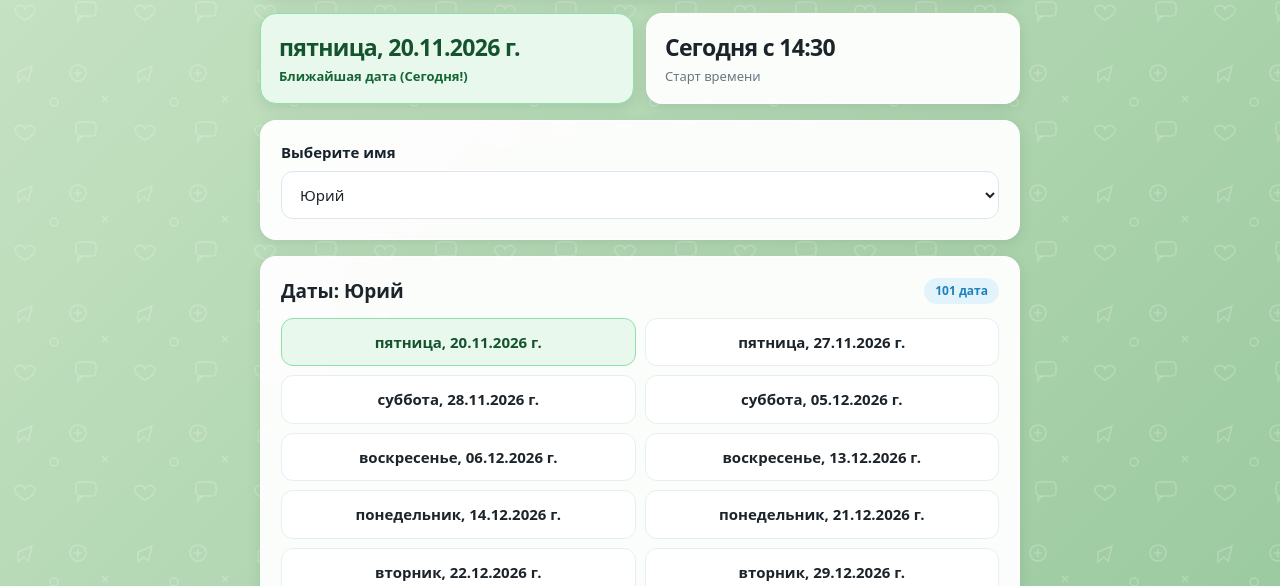
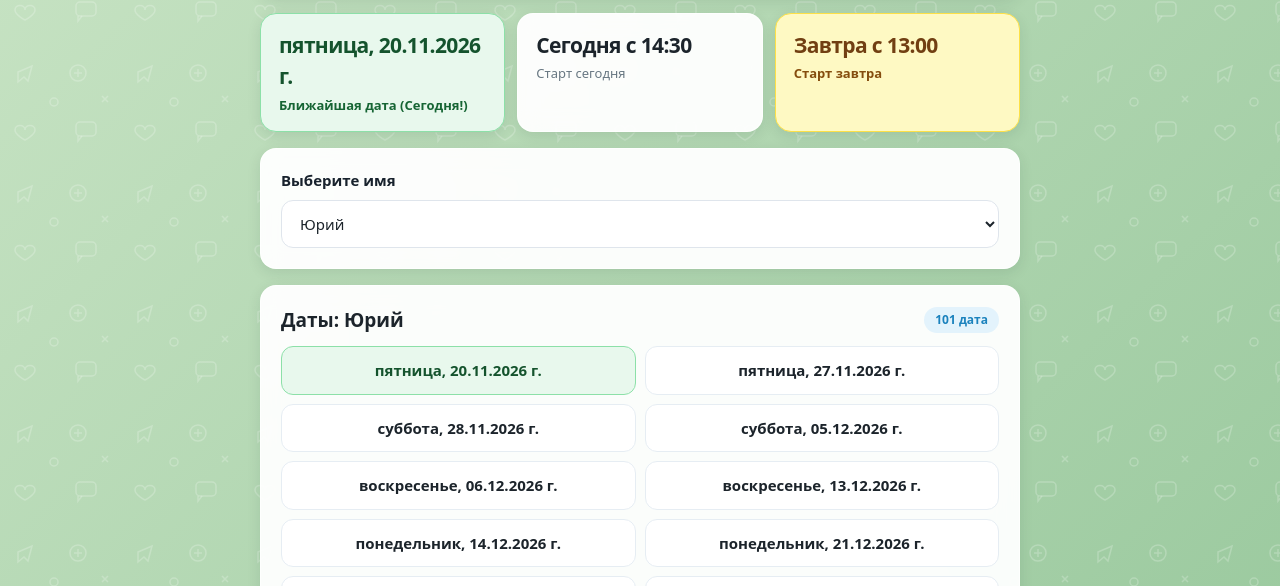
Before and after one commit to Hubbotu/skin, a plain HTML site: page index.html in a window 1280 px wide. Shown: the part 192-778 px from the top of the page. Drawn offline with Linux system fonts and the light colour scheme.

Commit message:
Update index.html

```diff
--- a/index.html
+++ b/index.html
@@ -39,7 +39,7 @@ header{
 }
 h1{margin:8px 0 5px;font-size:clamp(26px,5vw,34px);letter-spacing:-.03em;color:#18222d}
 .sub{margin:0;color:var(--muted)}
-.stats{display:grid;grid-template-columns:repeat(2,minmax(0,1fr));gap:12px;margin:16px 0}
+.stats{display:grid;grid-template-columns:repeat(3,minmax(0,1fr));gap:12px;margin:16px 0}
 .stat,.panel{
   background:rgba(255,255,255,0.95);
   backdrop-filter:blur(10px);
@@ -48,7 +48,9 @@ h1{margin:8px 0 5px;font-size:clamp(26px,5vw,34px);letter-spacing:-.03em;color:#
   border-radius:16px;
   box-shadow:0 4px 14px rgba(24,52,38,0.1);
 }
-.stat{padding:16px 18px}.stat strong{display:block;font-size:23px;letter-spacing:-.03em}.stat span{color:var(--muted);font-size:13px}
+.stat{padding:16px 18px}.stat strong{display:block;font-size:21px;letter-spacing:-.03em}.stat span{color:var(--muted);font-size:13px}
+.stat.tomorrow-card{background:#fef9c3;border-color:#fde047;color:#713f12}
+.stat.tomorrow-card span{color:#854d0e;font-weight:600}
 .panel{padding:20px;margin-bottom:16px}
 label{display:block;margin-bottom:8px;font-weight:700;color:#18222d}
 select{width:100%;padding:12px 14px;border:1px solid var(--line);border-radius:12px;background:#fff;color:var(--ink);font:inherit;outline:none;cursor:pointer}
@@ -62,7 +64,8 @@ select:focus{border-color:var(--accent);box-shadow:0 0 0 3px rgba(42,171,238,0.2
 .date-item strong{font-variant-numeric:tabular-nums}
 .empty{padding:22px;text-align:center;color:var(--muted)}
 .note{margin:14px 2px 0;color:var(--muted);font-size:12px}
-@media(max-width:480px){body{padding:18px 12px}.date-list{grid-template-columns:1fr}.stats{grid-template-columns:1fr}}
+@media(max-width:640px){.stats{grid-template-columns:1fr}}
+@media(max-width:480px){body{padding:18px 12px}.date-list{grid-template-columns:1fr}}
 .stat.today { background: #e8f8ed !important; border-color: #8ce0a8 !important; color: #14532d !important; }
 .stat.today span { color: #166534 !important; font-weight: 600; }
 .stat.tomorrow { background: #fef9c3 !important; border-color: #fde047 !important; color: #713f12 !important; }
@@ -86,7 +89,11 @@ select:focus{border-color:var(--accent);box-shadow:0 0 0 3px rgba(42,171,238,0.2
 </div>
 <div class="stat">
   <strong id="today-start-value">—</strong>
-  <span>Старт времени</span>
+  <span>Старт сегодня</span>
+</div>
+<div class="stat tomorrow-card" id="tomorrow-start-card">
+  <strong id="tomorrow-start-value">—</strong>
+  <span>Старт завтра</span>
 </div>
 </section>
 <section class="panel">
@@ -117,12 +124,14 @@ const heading = document.getElementById('heading');
 const count = document.getElementById('count');
 const empty = document.getElementById('empty');
 const todayStartValue = document.getElementById('today-start-value');
+const tomorrowStartValue = document.getElementById('tomorrow-start-value');
 const currentDateTop = document.getElementById('current-date-top');
 const fmt = new Intl.DateTimeFormat('ru-RU', {day:'2-digit',month:'2-digit',year:'numeric',weekday:'long'});
 const fmtShort = new Intl.DateTimeFormat('ru-RU', {day:'2-digit',month:'2-digit',year:'numeric'});
 
-function getLocalISODate() {
+function getLocalISODate(offsetDays = 0) {
   const todayObj = new Date();
+  todayObj.setDate(todayObj.getDate() + offsetDays);
   const tzOffset = todayObj.getTimezoneOffset() * 60000;
   return new Date(todayObj - tzOffset).toISOString().slice(0, 10);
 }
@@ -140,7 +149,7 @@ function getStartTimeForDate(isoDate) {
 }
 
 function initTodayPerson() {
-  const localISODate = getLocalISODate();
+  const localISODate = getLocalISODate(0);
   const dtToday = new Date(localISODate + 'T12:00:00');
   const todayRecord = records.find(r => r.date === localISODate);
   if (todayRecord) {
@@ -153,10 +162,14 @@ function initTodayPerson() {
 
 function render() {
   const name = person.value;
-  const localISODate = getLocalISODate();
+  const localISODate = getLocalISODate(0);
+  const tomorrowISODate = getLocalISODate(1);
 
   const todayTime = getStartTimeForDate(localISODate);
+  const tomorrowTime = getStartTimeForDate(tomorrowISODate);
+
   todayStartValue.textContent = 'Сегодня с ' + todayTime;
+  tomorrowStartValue.textContent = 'Завтра с ' + tomorrowTime;
 
   const allForPerson = records.filter(r => r.name === name);
   let nextRec = null;
```
